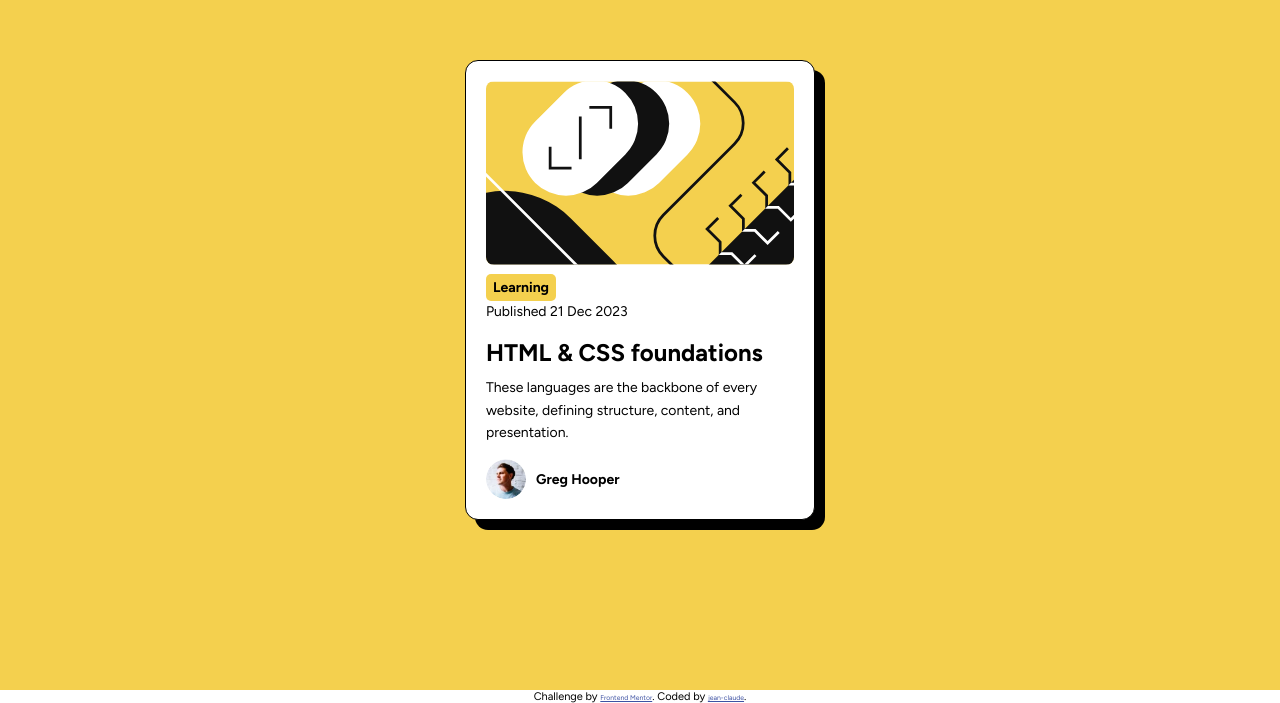
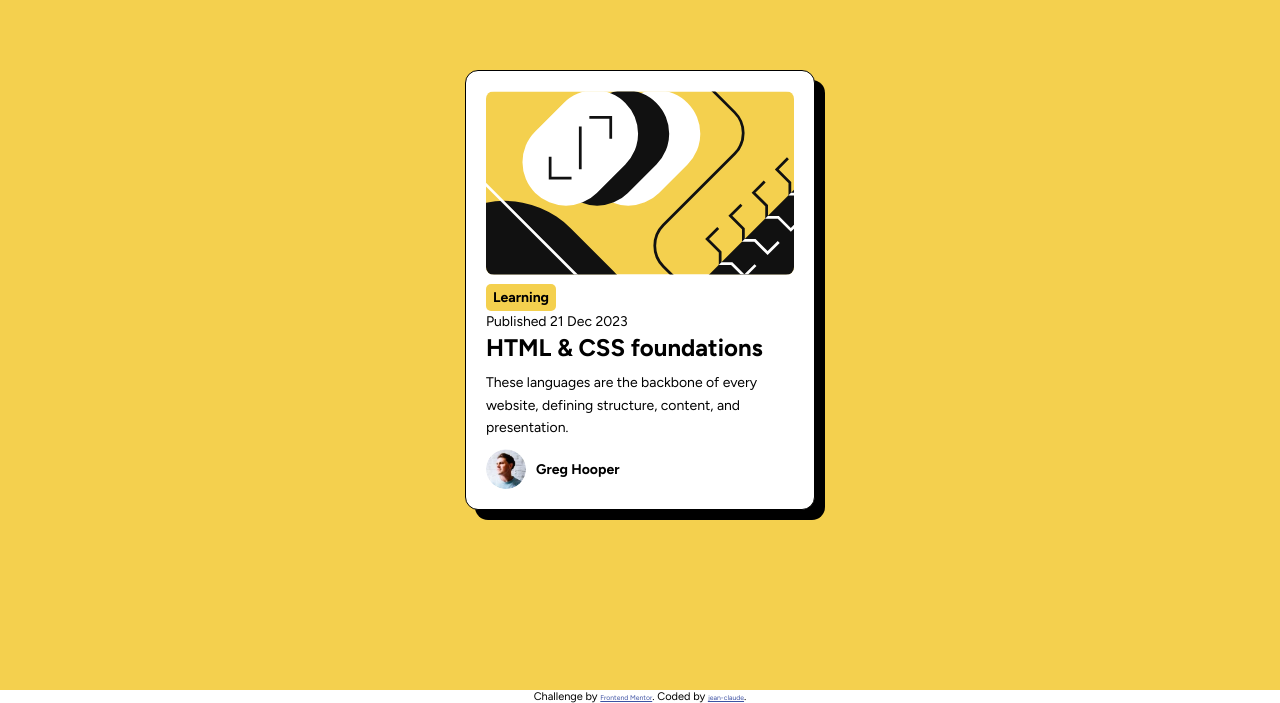
Before and after one commit to Jeanclaude09-dev/Blog-Preview-Card, a plain HTML site: page index.html in a window 1280 px wide. Shown: the part 110-813 px from the top of the page. Drawn offline with Linux system fonts and the light colour scheme.

Commit message:
Update style.css

```diff
--- a/style.css
+++ b/style.css
@@ -40,7 +40,7 @@ h1:hover {
 p {
   font-size: 1.4rem;
   line-height: 1.6;
-  margin-bottom: 15px;
+  margin-bottom: 10px 0 15px 0;
 }
 
 @media (max-width: 37.5em) {
```
